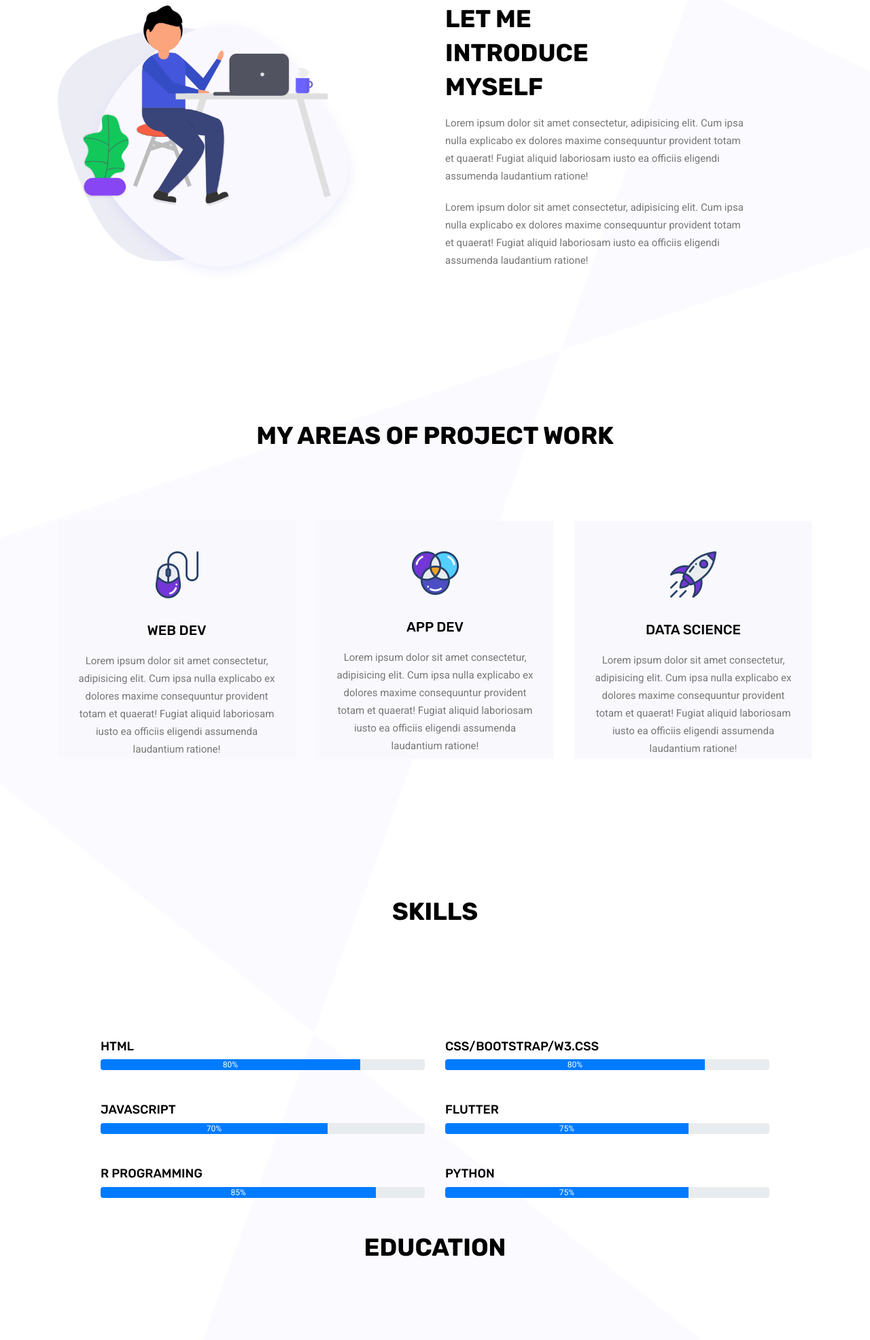
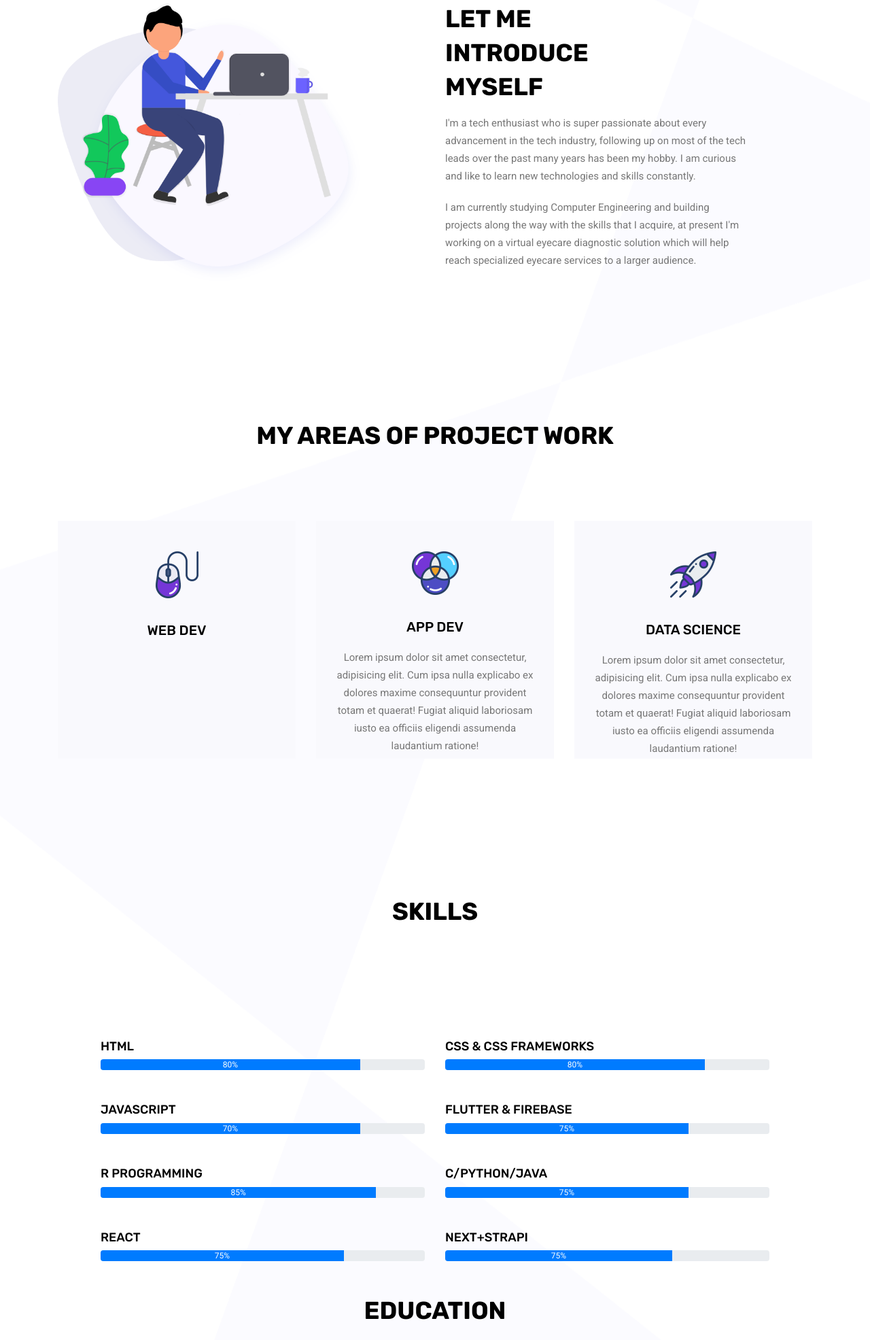
Before and after one commit to krishm245/Resume, a plain HTML site: page index.html in a window 1280 px wide. Shown: the part 728-2699 px from the top of the page at 68% size. Drawn offline with Linux system fonts and the light colour scheme; some packages are replaced by stand-ins of ours.

Commit message:
updated content 1.0

```diff
--- a/index.html
+++ b/index.html
@@ -122,14 +122,13 @@
                 myself
               </h2>
               <p>
-                Lorem ipsum dolor sit amet consectetur, adipisicing elit.
-                 Cum ipsa nulla explicabo ex dolores maxime consequuntur provident totam et quaerat! Fugiat aliquid laboriosam iusto ea officiis
-                 eligendi assumenda laudantium ratione!
+                I'm a tech enthusiast who is super passionate about every advancement in the tech industry, following up on most of the tech
+                leads over the past many years has been my hobby. I am curious and like to learn new technologies and skills constantly.
               </p>
               <p>
-                Lorem ipsum dolor sit amet consectetur, adipisicing elit.
-                 Cum ipsa nulla explicabo ex dolores maxime consequuntur provident totam et quaerat! Fugiat aliquid laboriosam iusto ea officiis
-                 eligendi assumenda laudantium ratione!
+                I am currently studying Computer Engineering and building projects along the way with the skills that I acquire,
+                at present I'm working on a virtual eyecare diagnostic solution which will help reach specialized eyecare services to
+                a larger audience.
               </p>
             </div>
           </div>
@@ -153,11 +152,7 @@
             <div class="feature_item">
               <img src="img/services/s1.png" alt="" />
               <h4>Web Dev</h4>
-              <p>
-                Lorem ipsum dolor sit amet consectetur, adipisicing elit.
-                 Cum ipsa nulla explicabo ex dolores maxime consequuntur provident totam et quaerat! Fugiat aliquid laboriosam iusto ea officiis
-                 eligendi assumenda laudantium ratione!
-              </p>
+
             </div>
           </div>
           <div class="col-lg-4 col-md-6">
@@ -212,7 +207,7 @@
         </div>
         <div class="col-md-6 col-sm-12">
           <div class="skill-heading">
-            <h4>CSS/BOOTSTRAP/W3.CSS</h4>
+            <h4>CSS & CSS FRAMEWORKS</h4>
           </div>
           <div class="progress">
             <div
@@ -237,8 +232,8 @@
             <div
               class="progress-bar"
               role="progressbar"
-              style="width: 70%;"
-              aria-valuenow="70"
+              style="width: 80%;"
+              aria-valuenow="80"
               aria-valuemin="0"
               aria-valuemax="100"
             >
@@ -248,7 +243,7 @@
         </div>
         <div class="col-md-6 col-sm-12">
           <div class="skill-heading">
-            <h4>FLUTTER</h4>
+            <h4>FLUTTER & FIREBASE</h4>
           </div>
           <div class="progress">
             <div
@@ -284,7 +279,7 @@
         </div>
         <div class="col-md-6 col-sm-12">
           <div class="skill-heading">
-            <h4>PYTHON</h4>
+            <h4>C/PYTHON/JAVA</h4>
           </div>
           <div class="progress">
             <div
@@ -298,6 +293,45 @@
               75%
             </div>
           </div>
+        </div>
+    </div>
+    <div class="row m-5">
+          <div class="col-md-6 col-sm-12">
+            <div class="skill-heading">
+              <h4>REACT</h4>
+            </div>
+            <div class="progress">
+              <div
+                class="progress-bar"
+                role="progressbar"
+                style="width: 75%;"
+                aria-valuenow="75"
+                aria-valuemin="0"
+                aria-valuemax="100"
+              >
+                75%
+              </div>
+            </div>
+          </div>
+
+
+        <div class="col-md-6 col-sm-12">
+          <div class="skill-heading">
+            <h4>NEXT+STRAPI</h4>
+          </div>
+          <div class="progress">
+            <div
+              class="progress-bar"
+              role="progressbar"
+              style="width: 70%;"
+              aria-valuenow="70"
+              aria-valuemin="0"
+              aria-valuemax="100"
+            >
+              75%
+            </div>
+          </div>
+        </div>
         </div>
       </div>
     </div>
```
Also changed, not shown: projects.html (+7 -9 lines).
